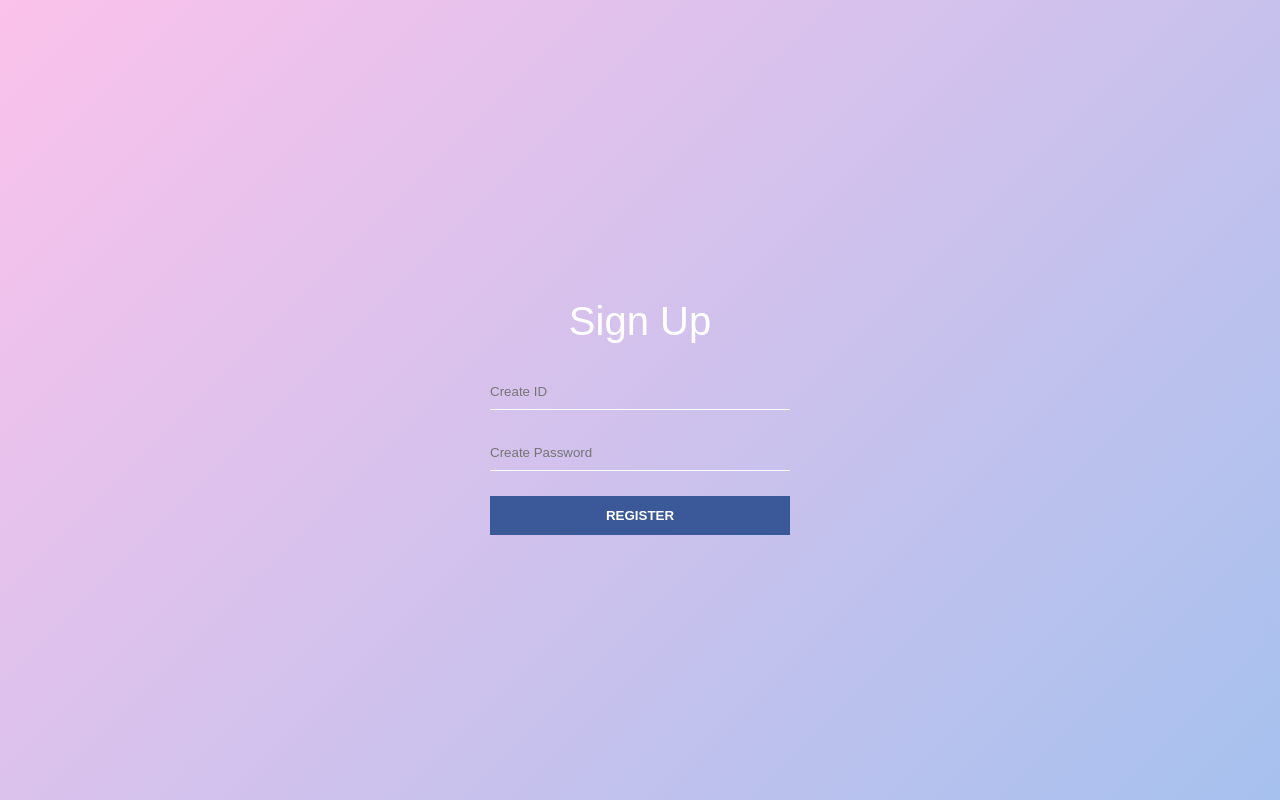
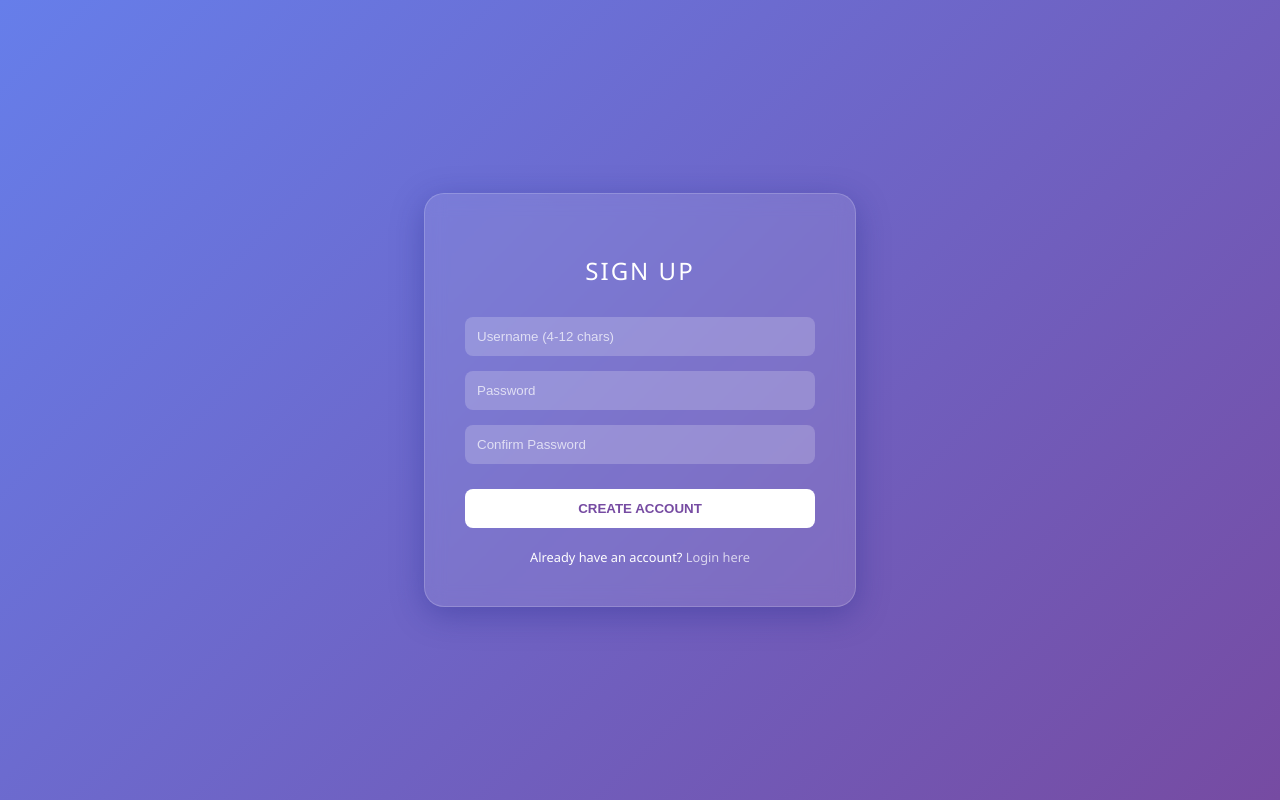
Before and after one commit to jiyeong-pingu/web-project, a Flask app: page /signup in a window 1280 px wide. Run offline with Flask 3, Linux system fonts and the light colour scheme.

Commit message:
Complete signup and design

```diff
--- a/app.py
+++ b/app.py
@@ -1,47 +1,69 @@
-from flask import Flask, render_template, request, redirect, url_for, session, flash
+from flask import Flask, render_template, request, redirect, url_for, flash, session
+import re
 
 app = Flask(__name__)
-app.secret_key = 'super_secret_key'  # 세션을 위한 비밀키
+app.secret_key = 'jizero_secret_key'  # 세션 암호화를 위한 키
 
-# 임시 사용자 저장소 (아이디: 비밀번호)
-users = {}
+# 회원 정보를 저장할 곳 (실제 DB 대신 메모리 딕셔너리 사용)
+# 기본 관리자 계정 하나를 넣어둡니다.
+users = {
+    "admin": "1234"
+}
 
 @app.route('/')
-def home():
-    return render_template('index.html')
+def index():
+    if 'user_id' in session:
+        return render_template('profile.html', user_id=session['user_id'])
+    return redirect(url_for('login'))
+
+@app.route('/login', methods=['GET', 'POST'])
+def login():
+    if request.method == 'POST':
+        user_id = request.form.get('username')
+        user_pw = request.form.get('password')
+
+        if user_id in users and users[user_id] == user_pw:
+            session['user_id'] = user_id
+            return redirect(url_for('index'))
+        else:
+            flash("아이디 또는 비밀번호가 틀렸습니다.")
+            return redirect(url_for('login'))
+
+    return render_template('login.html')
 
 @app.route('/signup', methods=['GET', 'POST'])
 def signup():
     if request.method == 'POST':
-        user_id = request.form['user_id']
-        user_pw = request.form['user_pw']
-        users[user_id] = user_pw
+        new_id = request.form.get('username')
+        new_pw = request.form.get('password')
+        confirm_pw = request.form.get('confirm_password')
+
+        # 1. 아이디 규칙 체크 (영문/숫자 4~12자)
+        if not re.match("^[a-zA-Z0-9]{4,12}$", new_id):
+            flash("아이디는 영문/숫자 4~12자여야 합니다.")
+            return redirect(url_for('signup'))
+
+        # 2. 아이디 중복 체크
+        if new_id in users:
+            flash("이미 존재하는 아이디입니다.")
+            return redirect(url_for('signup'))
+
+        # 3. 비밀번호 확인 일치 체크
+        if new_pw != confirm_pw:
+            flash("비밀번호가 서로 일치하지 않습니다.")
+            return redirect(url_for('signup'))
+
+        # 4. 모든 조건 통과 시 저장
+        users[new_id] = new_pw
+        flash("회원가입 성공! 이제 로그인해 보세요.")
         return redirect(url_for('login'))
+
     return render_template('signup.html')
-
-@app.route('/login', methods=['GET', 'POST'])
-def login():
-    if request.method == 'POST':
-        user_id = request.form['user_id']
-        user_pw = request.form['user_pw']
-        if user_id in users and users[user_id] == user_pw:
-            session['user'] = user_id
-            return redirect(url_for('profile'))
-        else:
-            flash('아이디 또는 비밀번호가 틀렸습니다.')
-            return redirect(url_for('login'))
-    return render_template('login.html')
-
-@app.route('/profile')
-def profile():
-    if 'user' in session:
-        return render_template('profile.html', user_id=session['user'])
-    return redirect(url_for('login'))
 
 @app.route('/logout')
 def logout():
-    session.pop('user', None)
-    return redirect(url_for('home'))
+    session.pop('user_id', None)
+    return redirect(url_for('login'))
 
 if __name__ == '__main__':
-    app.run(host='0.0.0.0', port=5000, debug=True)
+    app.run(debug=True, port=5000)
--- a/templates/signup.html
+++ b/templates/signup.html
@@ -1,33 +1,112 @@
 <!DOCTYPE html>
-<html>
+<html lang="ko">
 <head>
+    <meta charset="UTF-8">
+    <meta name="viewport" content="width=device-width, initial-scale=1.0">
+    <title>회원가입 - Jizero</title>
     <style>
+        /* 기존 디자인과 통일된 스타일 */
         body {
-            margin: 0; padding: 0; height: 100vh;
-            background: linear-gradient(135deg, #fbc2eb 0%, #a6c1ee 100%);
-            display: flex; justify-content: center; align-items: center; font-family: 'Arial', sans-serif;
+            margin: 0;
+            padding: 0;
+            font-family: 'Segoe UI', Tahoma, Geneva, Verdana, sans-serif;
+            background: linear-gradient(135deg, #667eea 0%, #764ba2 100%);
+            height: 100vh;
+            display: flex;
+            justify-content: center;
+            align-items: center;
         }
-        .box { text-align: center; color: white; width: 300px; }
-        h2 { font-size: 2.5em; margin-bottom: 30px; font-weight: 300; }
+
+        .signup-container {
+            background: rgba(255, 255, 255, 0.1);
+            backdrop-filter: blur(10px);
+            padding: 40px;
+            border-radius: 20px;
+            box-shadow: 0 8px 32px 0 rgba(31, 38, 135, 0.37);
+            border: 1px solid rgba(255, 255, 255, 0.18);
+            width: 350px;
+            color: white;
+            text-align: center;
+        }
+
+        h2 { margin-bottom: 30px; font-weight: 300; letter-spacing: 2px; }
+
+        .input-group { margin-bottom: 15px; text-align: left; }
+
         input {
-            width: 100%; background: none; border: none;
-            border-bottom: 1px solid white; margin-bottom: 25px;
-            padding: 10px 0; color: white; outline: none;
+            width: 100%;
+            padding: 12px;
+            background: rgba(255, 255, 255, 0.2);
+            border: none;
+            border-radius: 8px;
+            color: white;
+            outline: none;
+            box-sizing: border-box;
         }
+
+        input::placeholder { color: rgba(255, 255, 255, 0.7); }
+
         button {
-            width: 100%; padding: 12px; background: #3b5998;
-            border: none; color: white; cursor: pointer; font-weight: bold;
+            width: 100%;
+            padding: 12px;
+            background: #ffffff;
+            color: #764ba2;
+            border: none;
+            border-radius: 8px;
+            font-weight: bold;
+            cursor: pointer;
+            margin-top: 10px;
+            transition: 0.3s;
         }
+
+        button:hover { background: rgba(255, 255, 255, 0.8); transform: translateY(-2px); }
+
+        .flash-msg {
+            background: rgba(255, 82, 82, 0.2);
+            border-left: 4px solid #ff5252;
+            padding: 10px;
+            margin-bottom: 20px;
+            font-size: 0.85em;
+            text-align: left;
+        }
+
+        .back-link {
+            margin-top: 20px;
+            font-size: 0.8em;
+        }
+
+        .back-link a { color: white; text-decoration: none; opacity: 0.7; }
+        .back-link a:hover { opacity: 1; text-decoration: underline; }
     </style>
 </head>
 <body>
-    <div class="box">
-        <h2>Sign Up</h2>
-        <form method="post">
-            <input type="text" name="user_id" placeholder="Create ID" required>
-            <input type="password" name="user_pw" placeholder="Create Password" required>
-            <button type="submit">REGISTER</button>
+    <div class="signup-container">
+        <h2>SIGN UP</h2>
+
+        {% with messages = get_flashed_messages() %}
+          {% if messages %}
+            {% for message in messages %}
+              <div class="flash-msg">{{ message }}</div>
+            {% endfor %}
+          {% endif %}
+        {% endwith %}
+
+        <form method="POST">
+            <div class="input-group">
+                <input type="text" name="username" placeholder="Username (4-12 chars)" required>
+            </div>
+            <div class="input-group">
+                <input type="password" name="password" placeholder="Password" required>
+            </div>
+            <div class="input-group">
+                <input type="password" name="confirm_password" placeholder="Confirm Password" required>
+            </div>
+            <button type="submit">CREATE ACCOUNT</button>
         </form>
+
+        <div class="back-link">
+            Already have an account? <a href="{{ url_for('login') }}">Login here</a>
+        </div>
     </div>
 </body>
 </html>
```
